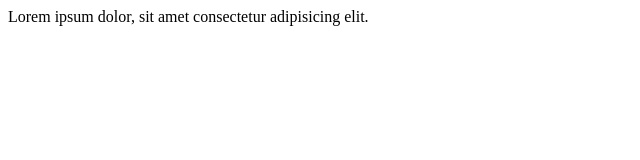
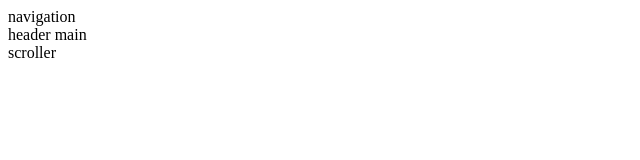
Before and after one commit to SadriddinParkent/15.07.2023, a plain HTML site: page index.html in a window 1280 px wide. Shown: the whole page, without its empty margins (0-640 px from the left). Drawn offline with Linux system fonts and the light colour scheme.

Commit message:
#fix #header #15.07.2023 headerni yaratdim va ich

```diff
--- a/index.html
+++ b/index.html
@@ -7,7 +7,16 @@
     <title>Document</title>
 </head>
 <body>
-    Lorem ipsum dolor, sit amet consectetur adipisicing elit.
-
+  <header>
+    <nav>
+        navigation
+    </nav>
+    <main>
+        header main
+    </main>
+    <div class="scroll">
+          scroller
+    </div>
+  </header>
 </body>
 </html>
```
